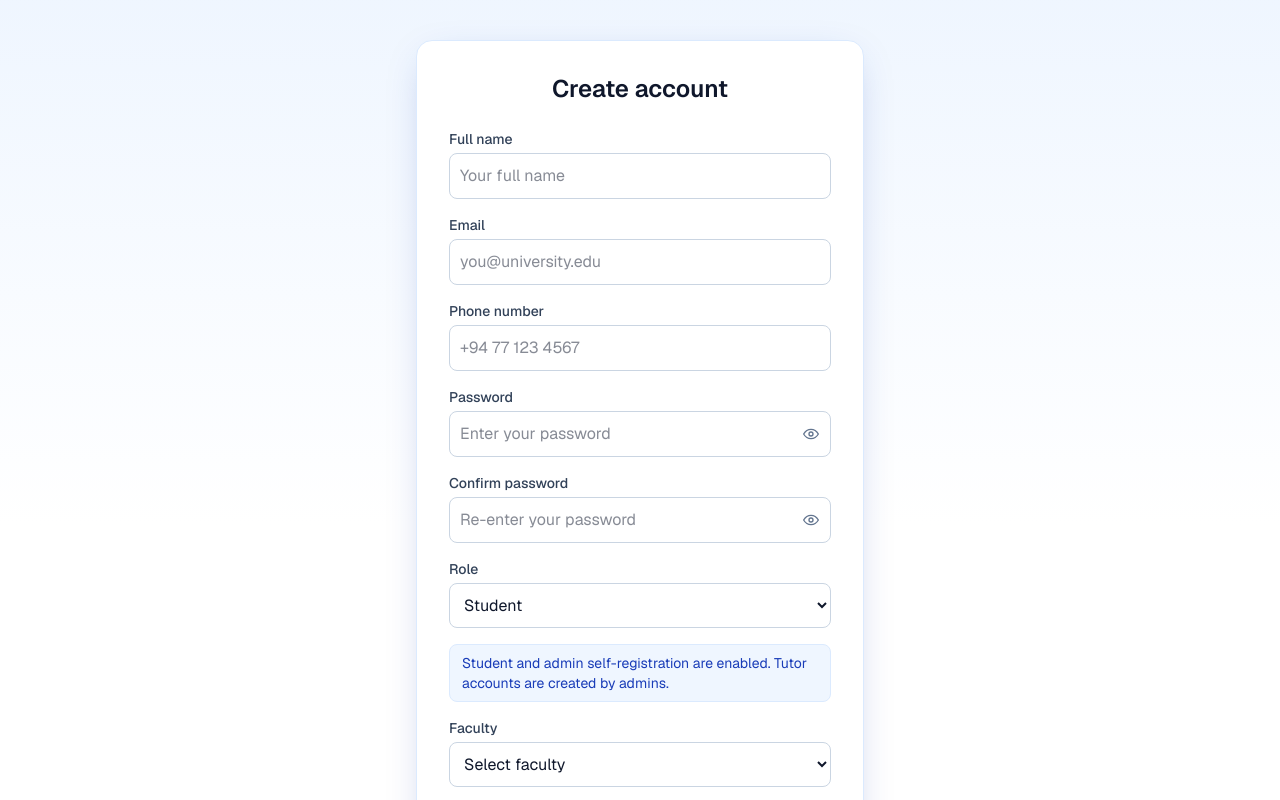
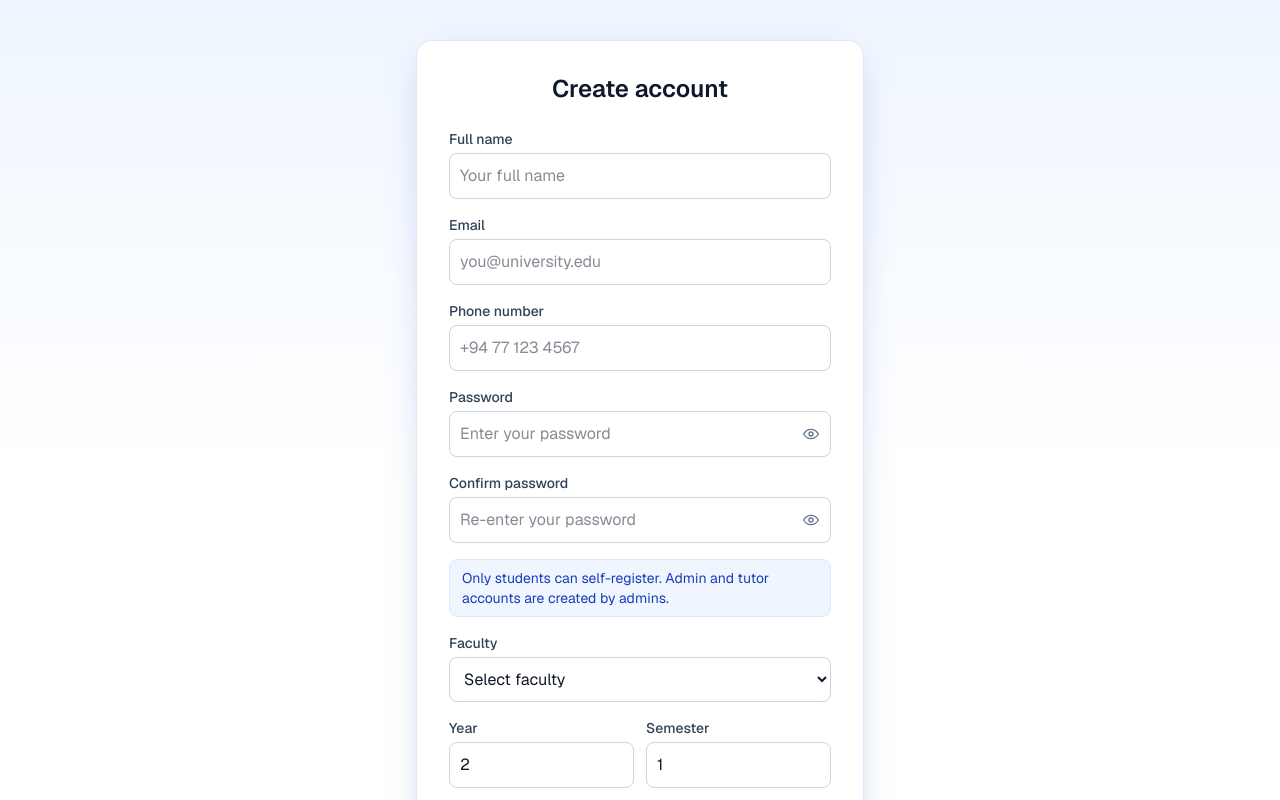
Before and after one commit to verjithRavi/ITPM_LMS_SYSTEM, a Next.js app in the folder frontend/: page /register in a window 1280 px wide. Shown: the top 800 px of the page. Built offline with nearby package versions, Linux system fonts and the light colour scheme.

Commit message:
Restrict self-registration to students only

```diff
--- a/frontend/src/app/register/page.tsx
+++ b/frontend/src/app/register/page.tsx
@@ -5,9 +5,16 @@ import type { FormEvent } from "react";
 import { useRouter } from "next/navigation";
 import Link from "next/link";
 import { apiFetch } from "@/lib/api";
-import { validateEmail, validatePhoneNumber, validateRequired } from "@/lib/formValidation";
+import {
+  validateConfirmPassword,
+  validateEmail,
+  validateFullName,
+  validatePassword,
+  validatePhoneNumber,
+  validateRequired,
+} from "@/lib/formValidation";
 
-type Role = "STUDENT" | "TUTOR" | "ADMIN";
+type Role = "STUDENT";
 type RegisterResponse = {
   token?: string;
   requiresApproval?: boolean;
@@ -55,7 +62,7 @@ export default function RegisterPage() {
   const [password, setPassword] = useState("");
   const [confirmPassword, setConfirmPassword] = useState("");
 
-  const [role, setRole] = useState<Role>("STUDENT");
+  const role: Role = "STUDENT";
   const [faculty, setFaculty] = useState("");
   const [year, setYear] = useState<number>(2);
   const [semester, setSemester] = useState<number>(1);
@@ -74,12 +81,11 @@ export default function RegisterPage() {
     e.preventDefault();
     setError(null);
     const nextErrors: Record<string, string> = {
-      fullName: validateRequired(fullName),
+      fullName: validateFullName(fullName),
       email: validateEmail(email),
       phoneNumber: validatePhoneNumber(phoneNumber),
-      password: validateRequired(password),
-      confirmPassword: validateRequired(confirmPassword),
-      role: validateRequired(role),
+      password: validatePassword(password),
+      confirmPassword: validateConfirmPassword(password, confirmPassword),
       faculty: needsFaculty ? validateRequired(faculty) : "",
       year: isStudent && year < 1 ? "This field is required." : "",
       semester: isStudent && semester < 1 ? "This field is required." : "",
@@ -87,10 +93,6 @@ export default function RegisterPage() {
     setFieldErrors(nextErrors);
     if (Object.values(nextErrors).some(Boolean)) return;
 
-    if (password.length < 6) {
-      setError("Password must be at least 6 characters.");
-      return;
-    }
     if (password !== confirmPassword) {
       setError("Password and confirm password do not match.");
       return;
@@ -172,7 +174,7 @@ export default function RegisterPage() {
                 onChange={(e) => {
                   const value = e.target.value;
                   setFullName(value);
-                  setFieldErrors((current) => ({ ...current, fullName: validateRequired(value) }));
+                  setFieldErrors((current) => ({ ...current, fullName: validateFullName(value) }));
                 }}
                 required
               />
@@ -224,7 +226,11 @@ export default function RegisterPage() {
                   onChange={(e) => {
                     const value = e.target.value;
                     setPassword(value);
-                    setFieldErrors((current) => ({ ...current, password: validateRequired(value) }));
+                    setFieldErrors((current) => ({
+                      ...current,
+                      password: validatePassword(value),
+                      confirmPassword: confirmPassword ? validateConfirmPassword(value, confirmPassword) : current.confirmPassword,
+                    }));
                   }}
                   required
                 />
@@ -251,7 +257,7 @@ export default function RegisterPage() {
                   onChange={(e) => {
                     const value = e.target.value;
                     setConfirmPassword(value);
-                    setFieldErrors((current) => ({ ...current, confirmPassword: validateRequired(value) }));
+                    setFieldErrors((current) => ({ ...current, confirmPassword: validateConfirmPassword(password, value) }));
                   }}
                   required
                 />
@@ -267,24 +273,8 @@ export default function RegisterPage() {
               {fieldErrors.confirmPassword ? <p className="mt-1 text-xs font-medium text-red-500">{fieldErrors.confirmPassword}</p> : null}
             </label>
 
-            <label className="block">
-              <span className="mb-1 block text-sm font-medium text-slate-700">Role</span>
-              <select
-                className="w-full rounded-lg border border-slate-300 bg-white p-2.5 text-slate-900 outline-none transition focus:border-blue-500 focus:ring-2 focus:ring-blue-100"
-                value={role}
-                onChange={(e) => {
-                  const value = e.target.value as Role;
-                  setRole(value);
-                  setFieldErrors((current) => ({ ...current, role: validateRequired(value) }));
-                }}
-              >
-                <option value="STUDENT">Student</option>
-                <option value="ADMIN">Admin</option>
-              </select>
-            </label>
-
             <div className="rounded-lg border border-blue-100 bg-blue-50 px-3 py-2 text-sm text-blue-800">
-              Student and admin self-registration are enabled. Tutor accounts are created by admins.
+              Only students can self-register. Admin and tutor accounts are created by admins.
             </div>
 
             {needsFaculty && (
```
Also changed, not shown: 1 other file (tests, documents, lock files or other folders).
